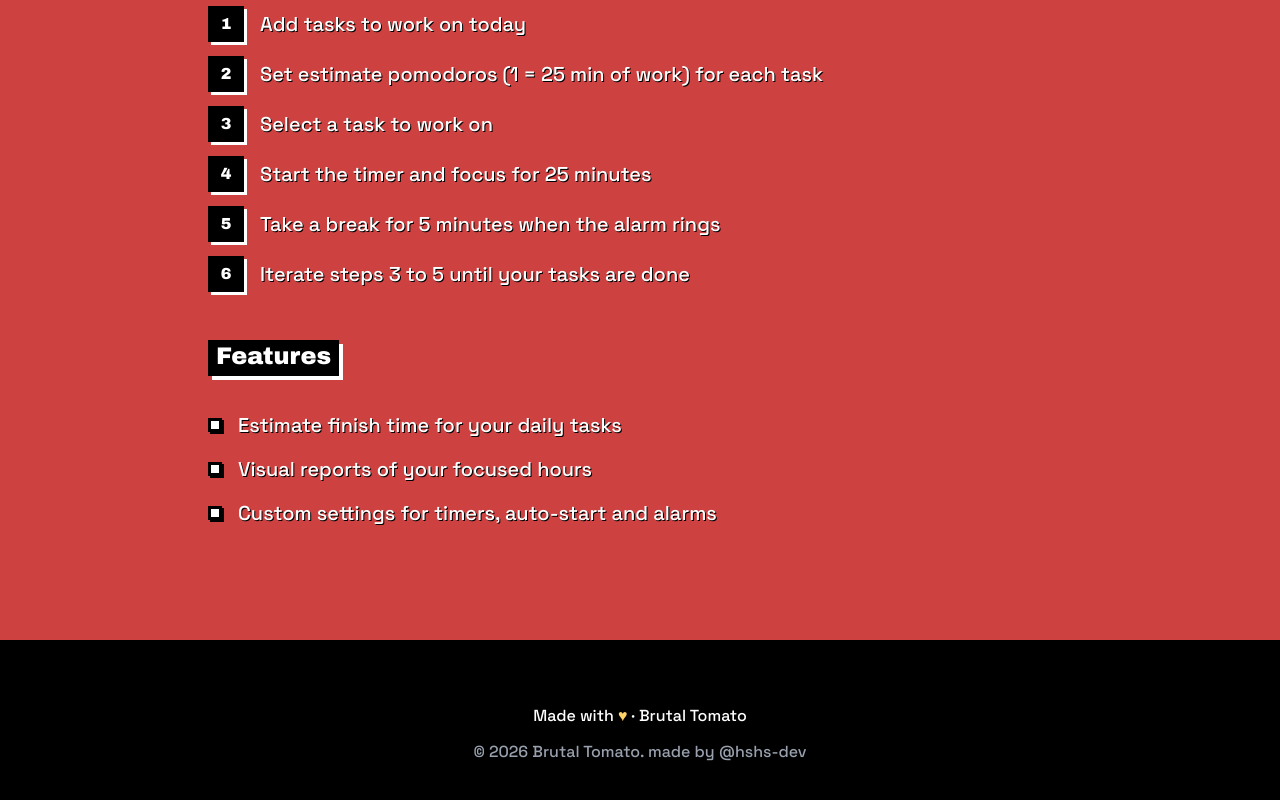
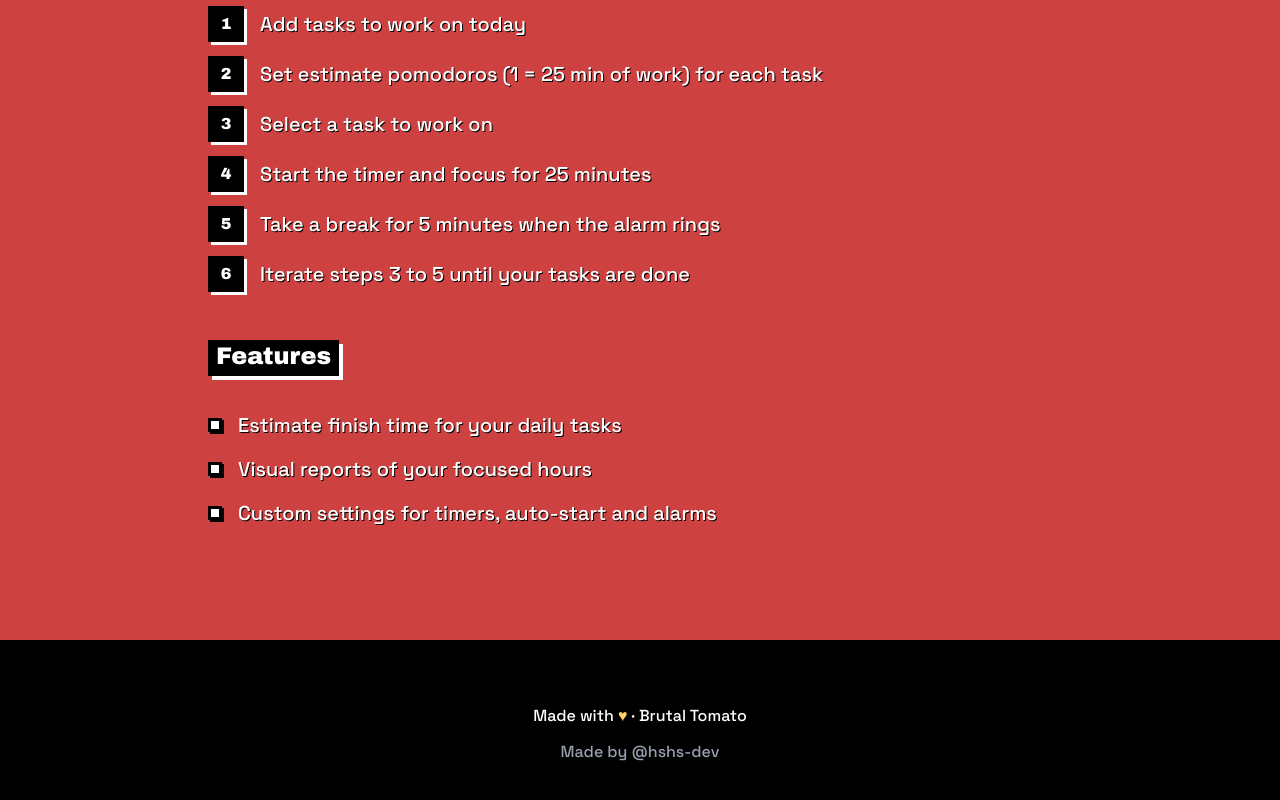
Before and after one commit to HsHs-dev/brutal-tomato, a React (Vite) app: page / in a window 1280 px wide. Shown: the part 1469-2269 px from the top of the page. Built offline with nearby package versions, Linux system fonts and the light colour scheme.

Commit message:
update footer section

```diff
--- a/src/components/Footer.jsx
+++ b/src/components/Footer.jsx
@@ -2,7 +2,7 @@ export default function Footer() {
   return (
     <footer className="flex flex-col items-center mx-auto w-full flex-1 pt-16 pb-12 px-4 bg-black">
       <p>Made with <span className="text-neo-yellow">♥</span> · Brutal Tomato</p>
-      <p className="text-gray-400 mt-3">© 2026 Brutal Tomato. made by <a href="https://github.com/hshs-dev" target="_blank">@hshs-dev</a></p>
+      <p className="text-gray-400 mt-3">Made by <a href="https://github.com/hshs-dev" target="_blank">@hshs-dev</a></p>
     </footer>
   )
 }
```
